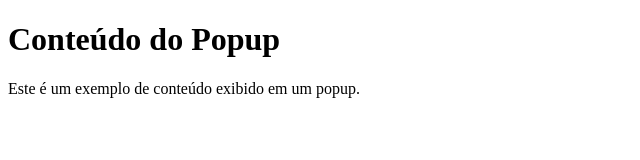
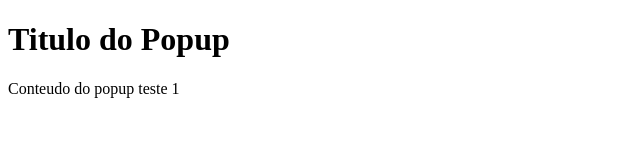
Before and after one commit to Pedro-henrique-1997/alura_git, a plain HTML site: page popup.html in a window 1280 px wide. Shown: the whole page, without its empty margins (0-640 px from the left). Drawn offline with Linux system fonts and the light colour scheme.

Commit message:
Teste do popup em producao

```diff
--- a/popup.html
+++ b/popup.html
@@ -4,7 +4,7 @@
     <title>Popup</title>
 </head>
 <body>
-    <h1>Conteúdo do Popup</h1>
-    <p>Este é um exemplo de conteúdo exibido em um popup.</p>
+    <h1>Titulo do Popup</h1>
+    <p>Conteudo do popup teste 1</p>
 </body>
 </html>
```
